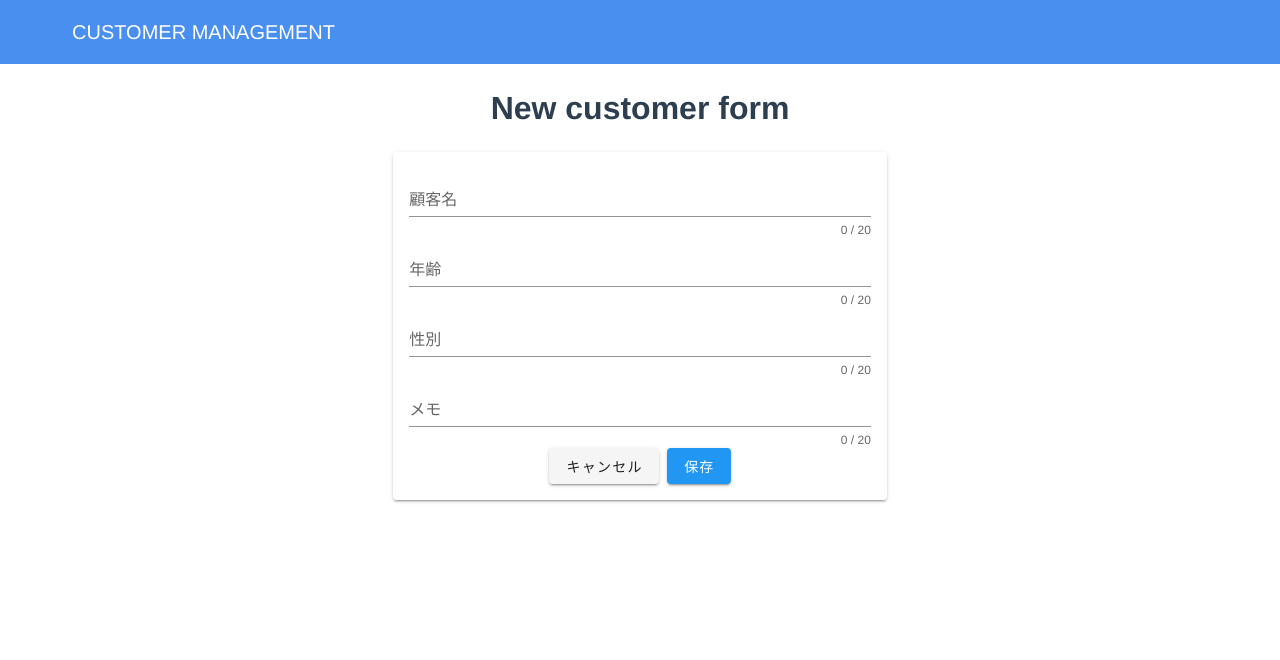
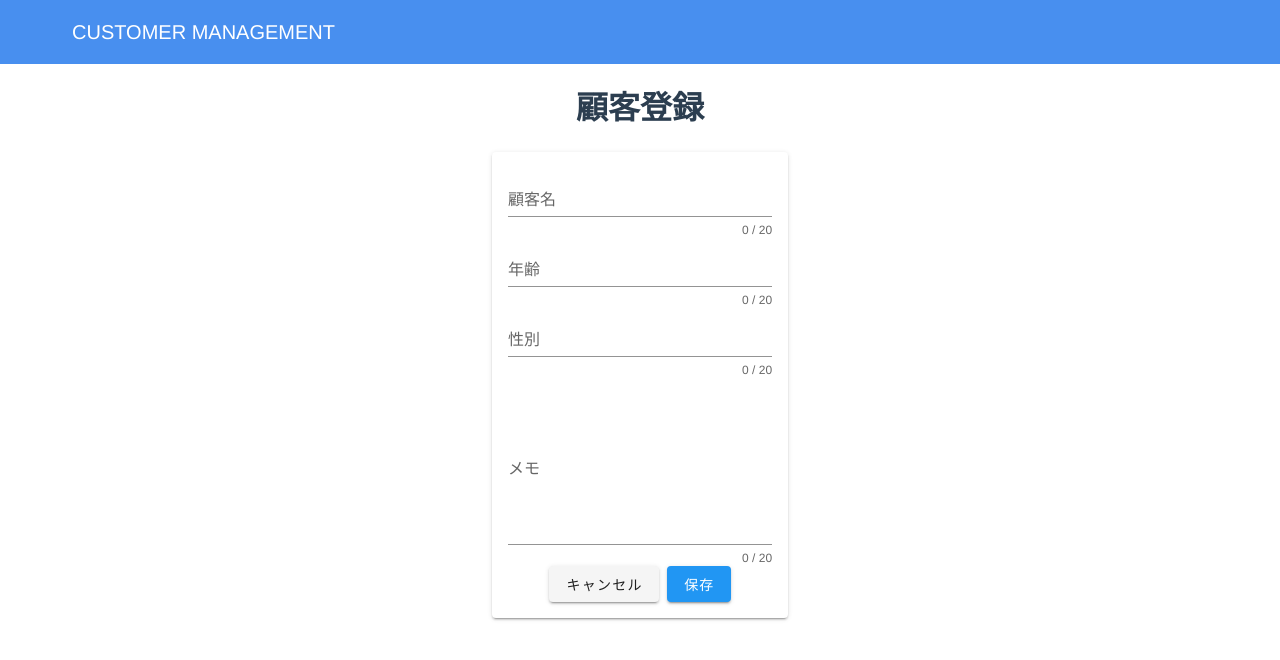
Before and after one commit to yuukinakamura0925/customer_management_system, a Vue app in the folder front/: page /customers_new in a window 1280 px wide. Shown: the top 660 px of the page. Built offline with nearby package versions, Linux system fonts and the light colour scheme.

Commit message:
CustomerNew.vue

```diff
--- a/front/src/views/CustomerNew.vue
+++ b/front/src/views/CustomerNew.vue
@@ -3,17 +3,17 @@
     <v-container text-xs-center>
       <v-layout row wrap justify-center>
         <v-flex xs12 class="text-center">
-          <h1>New customer form</h1>
+          <h1>顧客登録</h1>
         </v-flex>
 
-        <v-flex xs5 mt-5>
+        <v-flex sm3 mt-5>
           <v-card>
             <v-card-text>
               <v-form>
                 <v-text-field v-model="name" :counter="20" :rules="[v => !!v || '顧客名を入力してください']" label="顧客名" required ></v-text-field>
                 <v-text-field v-model="age" :counter="20"  label="年齢"></v-text-field>
                 <v-text-field v-model="sex" :counter="20" label="性別"></v-text-field>
-                <v-text-field v-model="memo" :counter="20" label="メモ"></v-text-field>
+                <v-text-field v-model="memo" :counter="20" label="メモ" height="150"></v-text-field>
                 <div class="text-center">
                   <v-btn @click="$router.push({ name: 'customers' })">キャンセル</v-btn>
                   <v-btn color="info" class="ml-2" @click="create">保存</v-btn>
@@ -51,7 +51,6 @@ export default {
         sex: this.sex,
         memo: this.memo
       };
-      alert(params.name)
       this.axios
         .post(path, params)
       this.$router.push(
```
